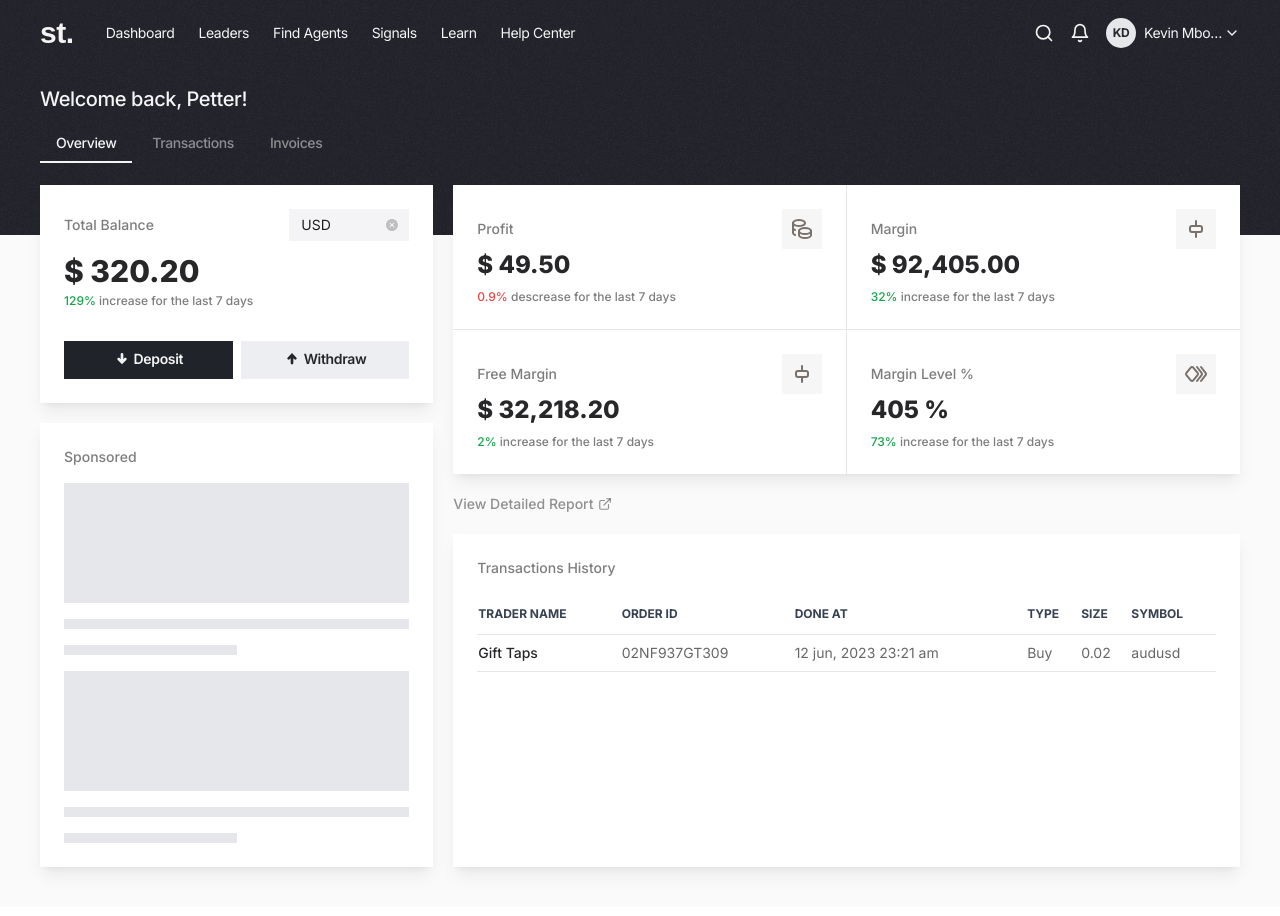
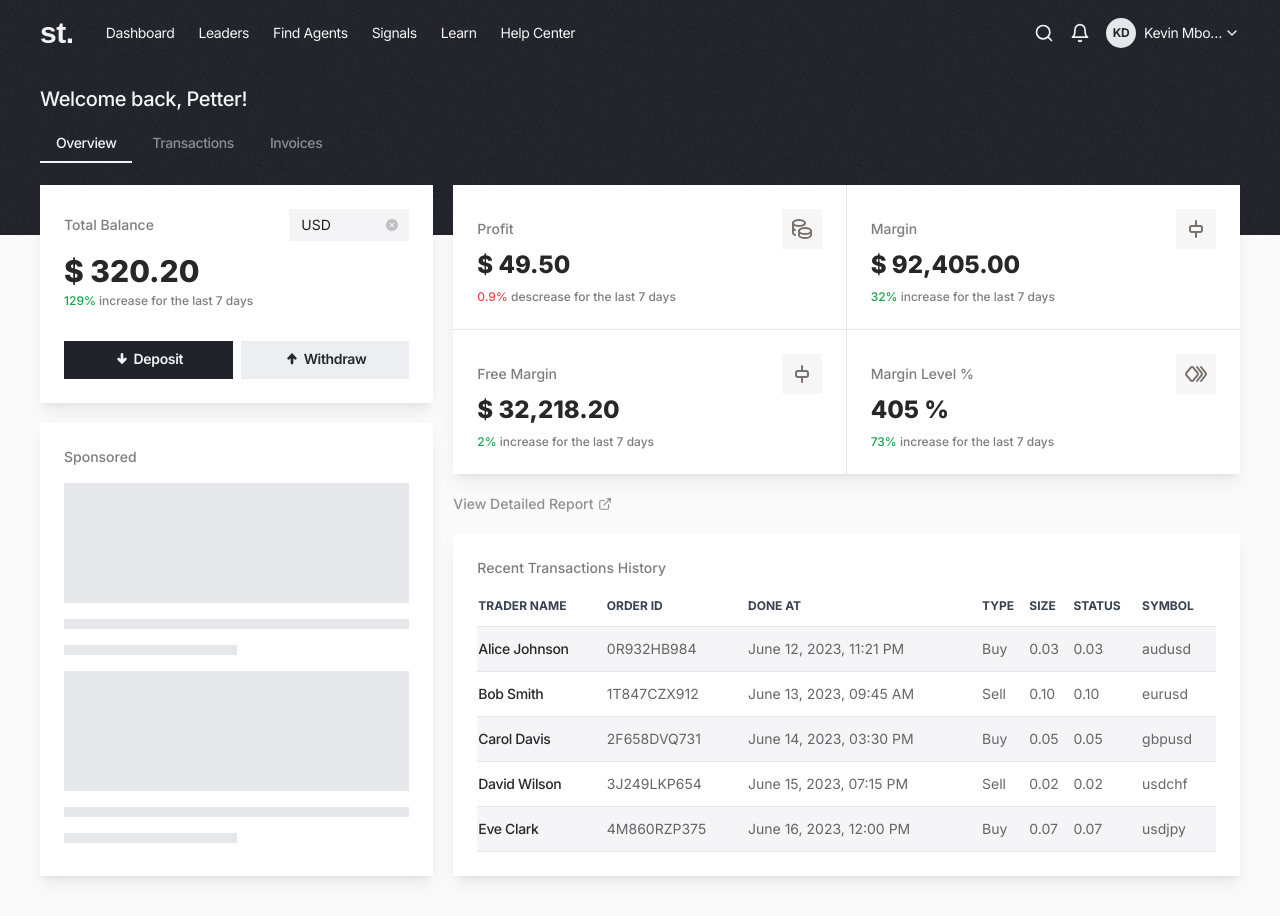
Before and after one commit to kevindermot99/simpleTrading, a React (Vite) app: page / in a window 1280 px wide. Built offline with nearby package versions, Linux system fonts and the light colour scheme; a web font is replaced by a local one.

Commit message:
Update Home.jsx

```diff
--- a/src/pages/Home.jsx
+++ b/src/pages/Home.jsx
@@ -1,12 +1,60 @@
 import React from "react";
 import Navbar from "../components/Navbar";
 import { Select, ConfigProvider } from "antd";
-import CountUp from 'react-countup';
+import CountUp from "react-countup";
 import { LuArrowDownFromLine, LuExternalLink } from "react-icons/lu";
 import { TiArrowDownThick, TiArrowUpThick } from "react-icons/ti";
-import { TbCoins, TbKeyframes, TbLayoutAlignCenter, TbMoneybag, TbSpacingHorizontal } from "react-icons/tb";
+import {
+    TbCoins,
+    TbKeyframes,
+    TbLayoutAlignCenter,
+    TbMoneybag,
+    TbSpacingHorizontal,
+} from "react-icons/tb";
 import { Link } from "react-router-dom";
 function Home() {
+    const testTransactions = [
+        {
+            name: "Alice Johnson",
+            OrderId: "0R932HB984",
+            DoneAt: "June 12, 2023, 11:21 PM",
+            Type: "Buy",
+            Size: "0.03",
+            Symbol: "audusd",
+        },
+        {
+            name: "Bob Smith",
+            OrderId: "1T847CZX912",
+            DoneAt: "June 13, 2023, 09:45 AM",
+            Type: "Sell",
+            Size: "0.10",
+            Symbol: "eurusd",
+        },
+        {
+            name: "Carol Davis",
+            OrderId: "2F658DVQ731",
+            DoneAt: "June 14, 2023, 03:30 PM",
+            Type: "Buy",
+            Size: "0.05",
+            Symbol: "gbpusd",
+        },
+        {
+            name: "David Wilson",
+            OrderId: "3J249LKP654",
+            DoneAt: "June 15, 2023, 07:15 PM",
+            Type: "Sell",
+            Size: "0.02",
+            Symbol: "usdchf",
+        },
+        {
+            name: "Eve Clark",
+            OrderId: "4M860RZP375",
+            DoneAt: "June 16, 2023, 12:00 PM",
+            Type: "Buy",
+            Size: "0.07",
+            Symbol: "usdjpy",
+        },
+    ];
     return (
         <div className="bg-body-white w-full h-full min-h-svh relative">
             <Navbar />
@@ -33,7 +81,7 @@ function Home() {
                 </div>
             </div>
             <div className="flex gap-5 w-full h-full bg-transparent mt-[-50px] px-10 text-text-color-black pb-10">
-                <div className="w-1/3 h-fit flex flex-col gap-5">
+                <div className="w-1/3 min-h-full flex flex-col gap-5 ">
                     {/* Balance */}
                     <div className=" w-full h-fit bg-white shadow-lg shadow-stone-600/10 flex flex-col p-6">
                         <div className="flex items-center justify-between w-full">
@@ -44,28 +92,32 @@ function Home() {
                                 theme={{
                                     token: {
                                         // Seed Token
-                                        colorPrimary: '#fff',
+                                        colorPrimary: "#fff",
                                         borderRadius: 0,
-                                        colorBorder: '#00000000',
-                                        colorBgContainer: '#e5e7eb70',
-                                        colorBgTextHover: "red"
+                                        colorBorder: "#00000000",
+                                        colorBgContainer: "#e5e7eb70",
+                                        colorBgTextHover: "red",
                                     },
                                 }}
                             >
                                 <Select
                                     defaultValue="USD"
-                                    style={{ width: '120px', boxShadow: "none", borderColor: 'red' }}
+                                    style={{
+                                        width: "120px",
+                                        boxShadow: "none",
+                                        borderColor: "red",
+                                    }}
                                     allowClear
                                     options={[
-                                        { value: 'USD', label: 'USD' },
-                                        { value: 'Bitcoin', label: 'Bitcoin' },
-                                        { value: 'Ethereum', label: 'Ethereum' },
-                                        { value: 'USDT', label: 'USDT' },
-                                        { value: 'USDC', label: 'USDC' },
-                                        { value: 'DAI', label: 'DAI' },
-                                        { value: 'BUSD', label: 'BUSD' },
-                                        { value: 'Ripple', label: 'Ripple' },
-                                        { value: 'Litecoin', label: 'Litecoin' },
+                                        { value: "USD", label: "USD" },
+                                        { value: "Bitcoin", label: "Bitcoin" },
+                                        { value: "Ethereum", label: "Ethereum" },
+                                        { value: "USDT", label: "USDT" },
+                                        { value: "USDC", label: "USDC" },
+                                        { value: "DAI", label: "DAI" },
+                                        { value: "BUSD", label: "BUSD" },
+                                        { value: "Ripple", label: "Ripple" },
+                                        { value: "Litecoin", label: "Litecoin" },
                                     ]}
                                     placeholder="Currency"
                                 />
@@ -76,7 +128,7 @@ function Home() {
                             <CountUp
                                 start={0}
                                 end={320.2}
-                                duration={.9}
+                                duration={0.9}
                                 separator=","
                                 decimals={2}
                                 decimal="."
@@ -85,11 +137,17 @@ function Home() {
                             >
                                 {({ countUpRef, start }) => (
                                     <div className="">
-                                        <span className="py-2 text-3xl font-extrabold" ref={countUpRef} />
+                                        <span
+                                            className="py-2 text-3xl font-extrabold"
+                                            ref={countUpRef}
+                                        />
                                     </div>
                                 )}
                             </CountUp>
-                            <p className="text-xs pt-1 text-text-color-black/60 font-medium "><span className="text-green-600">129%</span> increase for the last 7 days</p>
+                            <p className="text-xs pt-1 text-text-color-black/60 font-medium ">
+                                <span className="text-green-600">129%</span> increase for the
+                                last 7 days
+                            </p>
                         </div>
                         <div className="flex items-center gap-2 mt-5">
                             {/* Deposit */}
@@ -109,7 +167,7 @@ function Home() {
                         </div>
                     </div>
                     {/* Ads */}
-                    <div className=" w-full h-fit bg-white shadow-lg shadow-stone-600/10 flex flex-col gap-4 p-6">
+                    <div className=" w-full h-full flex-1 bg-white shadow-lg shadow-stone-600/10 flex flex-col gap-4 p-6">
                         <div className="flex items-center justify-between w-full">
                             <h1 className="text-sm text-text-color-black/60 font-medium">
                                 Sponsored
@@ -140,7 +198,7 @@ function Home() {
                                 <CountUp
                                     start={0}
                                     end={49.5}
-                                    duration={.9}
+                                    duration={0.9}
                                     separator=","
                                     decimals={2}
                                     decimal="."
@@ -149,11 +207,17 @@ function Home() {
                                 >
                                     {({ countUpRef, start }) => (
                                         <div className="">
-                                            <span className=" text-2xl font-extrabold" ref={countUpRef} />
+                                            <span
+                                                className=" text-2xl font-extrabold"
+                                                ref={countUpRef}
+                                            />
                                         </div>
                                     )}
                                 </CountUp>
-                                <p className="text-xs pt-2 text-text-color-black/60 font-medium "><span className="text-red-500">0.9%</span> descrease for the last 7 days</p>
+                                <p className="text-xs pt-2 text-text-color-black/60 font-medium ">
+                                    <span className="text-red-500">0.9%</span> descrease for the
+                                    last 7 days
+                                </p>
                             </div>
                         </div>
                         {/* Margin */}
@@ -171,7 +235,7 @@ function Home() {
                                 <CountUp
                                     start={0}
                                     end={92405}
-                                    duration={.9}
+                                    duration={0.9}
                                     separator=","
                                     decimals={2}
                                     decimal="."
@@ -180,11 +244,17 @@ function Home() {
                                 >
                                     {({ countUpRef, start }) => (
                                         <div className="">
-                                            <span className=" text-2xl font-extrabold" ref={countUpRef} />
+                                            <span
+                                                className=" text-2xl font-extrabold"
+                                                ref={countUpRef}
+                                            />
                                         </div>
                                     )}
                                 </CountUp>
-                                <p className="text-xs pt-2 text-text-color-black/60 font-medium "><span className="text-green-600">32%</span> increase for the last 7 days</p>
+                                <p className="text-xs pt-2 text-text-color-black/60 font-medium ">
+                                    <span className="text-green-600">32%</span> increase for the
+                                    last 7 days
+                                </p>
                             </div>
                         </div>
                         {/* Free Margin */}
@@ -202,7 +272,7 @@ function Home() {
                                 <CountUp
                                     start={0}
                                     end={32218.2}
-                                    duration={.9}
+                                    duration={0.9}
                                     separator=","
                                     decimals={2}
                                     decimal="."
@@ -211,11 +281,17 @@ function Home() {
                                 >
                                     {({ countUpRef, start }) => (
                                         <div className="">
-                                            <span className=" text-2xl font-extrabold" ref={countUpRef} />
+                                            <span
+                                                className=" text-2xl font-extrabold"
+                                                ref={countUpRef}
+                                            />
                                         </div>
                                     )}
                                 </CountUp>
-                                <p className="text-xs pt-2 text-text-color-black/60 font-medium "><span className="text-green-600">2%</span> increase for the last 7 days</p>
+                                <p className="text-xs pt-2 text-text-color-black/60 font-medium ">
+                                    <span className="text-green-600">2%</span> increase for the
+                                    last 7 days
+                                </p>
                             </div>
                         </div>
                         {/* Margin Level */}
@@ -233,7 +309,7 @@ function Home() {
                                 <CountUp
                                     start={0}
                                     end={405}
-                                    duration={.9}
+                                    duration={0.9}
                                     separator=","
                                     // decimals={2}
                                     decimal="."
@@ -242,25 +318,34 @@ function Home() {
                                 >
                                     {({ countUpRef, start }) => (
                                         <div className="">
-                                            <span className=" text-2xl font-extrabold" ref={countUpRef} />
+                                            <span
+                                                className=" text-2xl font-extrabold"
+                                                ref={countUpRef}
+                                            />
                                         </div>
                                     )}
                                 </CountUp>
-                                <p className="text-xs pt-2 text-text-color-black/60 font-medium "><span className="text-green-600">73%</span> increase for the last 7 days</p>
+                                <p className="text-xs pt-2 text-text-color-black/60 font-medium ">
+                                    <span className="text-green-600">73%</span> increase for the
+                                    last 7 days
+                                </p>
                             </div>
                         </div>
                     </div>
-                    <Link kto="/" className="text-sm text-text-color-black/50 font-medium w-fit h-fit flex items-center gap-1">
+                    <Link
+                        kto="/"
+                        className="text-sm text-text-color-black/50 font-medium w-fit h-fit flex items-center gap-1"
+                    >
                         View Detailed Report
                         <LuExternalLink />
                     </Link>
-                    <div className=" w-full flex-1 h-full bg-white shadow-lg shadow-stone-600/10 flex flex-col gap-4 p-6">
+                    <div className=" w-full flex-1 h-full bg-white shadow-lg shadow-stone-600/10 flex flex-col gap-2 p-6">
                         <div className="flex items-center justify-between w-full">
                             <h1 className="text-sm text-text-color-black/60 font-medium">
-                                Transactions History
+                                Recent Transactions History
                             </h1>
                         </div>
-                        <table class="w-full text-sm text-left">
+                        <table class="w-full text-sm text-left table-auto">
                             <thead class="text-xs text-gray-700 uppercase border-b">
                                 <tr>
                                     <th scope="col" class=" py-3">
@@ -279,31 +364,28 @@ function Home() {
                                         size
                                     </th>
                                     <th scope="col" class=" py-3">
+                                        Status
+                                    </th>
+                                    <th scope="col" class=" py-3">
                                         symbol
                                     </th>
                                 </tr>
                             </thead>
                             <tbody>
-                                <tr class="odd:bg-white even:bg-border-lines-light/40 border-b text-sm text-text-color-black/70 ">
-                                    <th class=" py-2 font-medium text-text-color-black whitespace-nowrap ">
-                                        Gift Taps
-                                    </th>
-                                    <td class=" py-2">
-                                        02NF937GT309
-                                    </td>
-                                    <td class=" py-2">
-                                        12 jun, 2023 23:21 am
-                                    </td>
-                                    <td class=" py-2">
-                                        Buy
-                                    </td>
-                                    <td class=" py-2">
-                                        0.02
-                                    </td>
-                                    <td class=" py-2">
-                                        audusd
-                                    </td>
-                                </tr>
+                                {testTransactions.map((transaction, index) => (
+                                    <tr class="even:bg-white odd:bg-border-lines-light/40 border-b text-sm text-text-color-black/70 ">
+                                        <td class=" py-3 font-medium text-text-color-black whitespace-nowrap tracking-tight ">
+                                            {transaction.name}
+                                        </td>
+                                        <td class=" py-3">{transaction.OrderId}</td>
+                                        <td class=" py-3">{transaction.DoneAt}</td>
+                                        <td class=" py-3">{transaction.Type}</td>
+                                        <td class=" py-3">{transaction.Size}</td>
+                                        <td class=" py-3">{transaction.Size}</td>
+                                        <td class=" py-3">{transaction.Symbol}</td>
+                                    </tr>
+                                ))}
+
                             </tbody>
                         </table>
                     </div>
```
